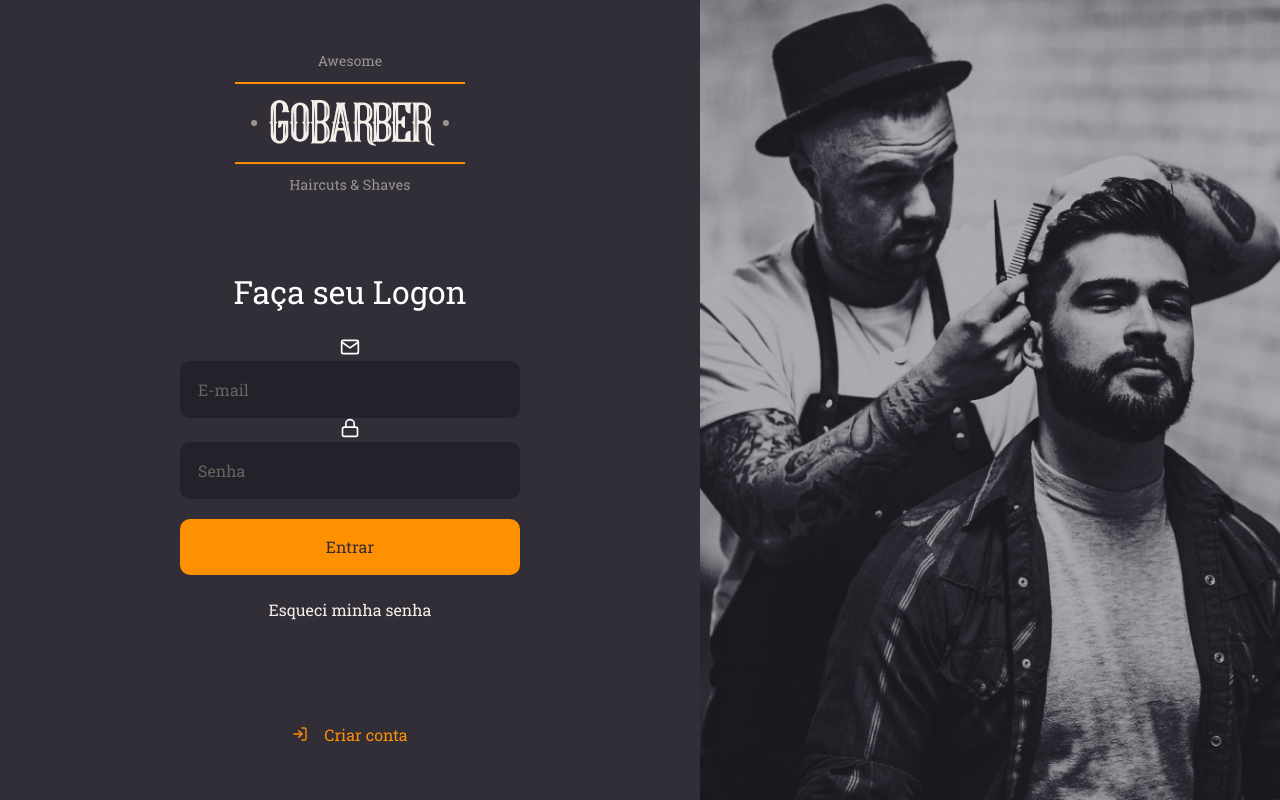
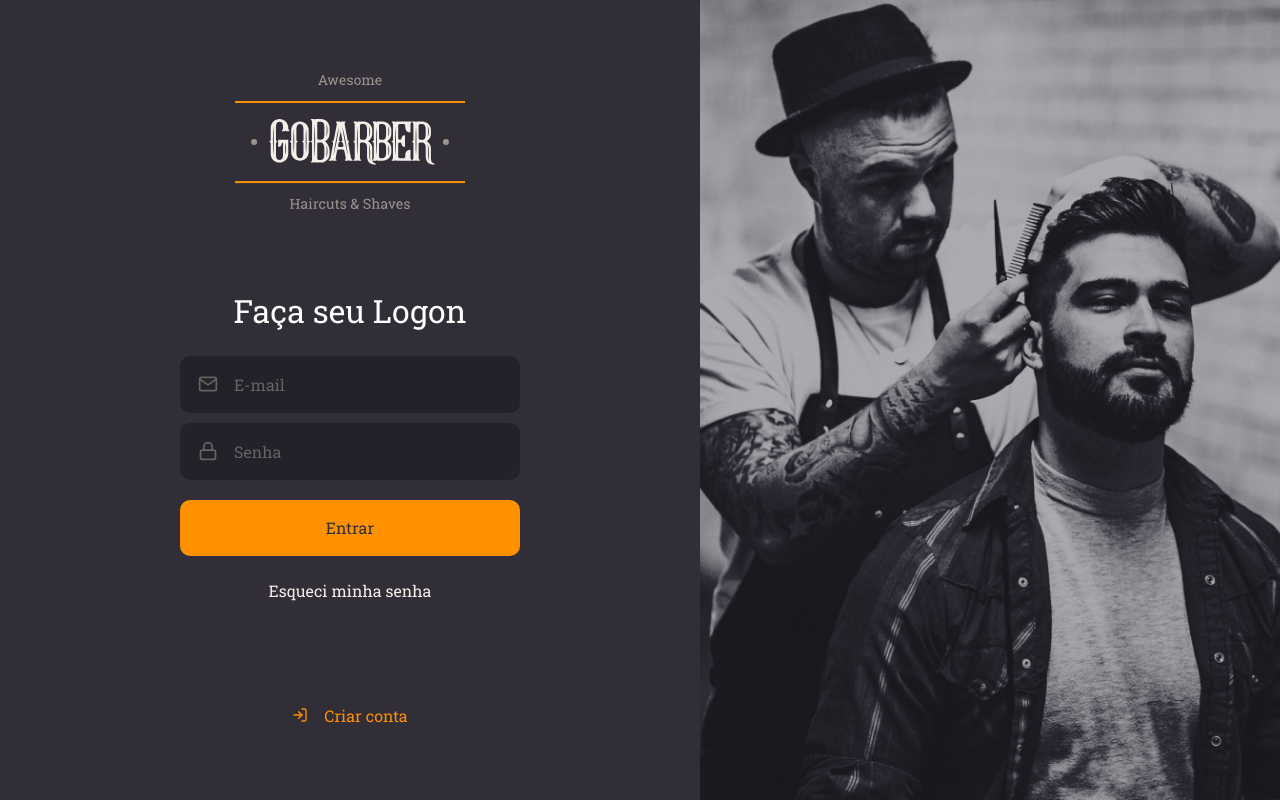
Before and after one commit to rafaelThi/goBarber, a React (Create React App) app: page / in a window 1280 px wide. Built offline with nearby package versions, Linux system fonts and the light colour scheme.

Commit message:
Finalizando a criação do input com icones

```diff
--- a/src/components/Button/index.tsx
+++ b/src/components/Button/index.tsx
@@ -8,10 +8,8 @@ const Button: React.FunctionComponent<ButtonProps> = ({
   children,
   ...rest
 }) => (
-  <Container>
-    <button type="button" {...rest}>
-      {children}
-    </button>
+  <Container type="button" {...rest}>
+    {children}
   </Container>
 );
 
--- a/src/components/Button/styled.ts
+++ b/src/components/Button/styled.ts
@@ -1,3 +1,19 @@
 import styled from 'styled-components';
+import { shade } from 'polished';
 
-export const Container = styled.div``;
+export const Container = styled.button`
+  background: #ff9000;
+  height: 56px;
+  border-radius: 10px;
+  border: 0;
+  padding: 0 16px;
+  color: #312e38;
+  width: 100%;
+  font-weight: 500;
+  margin-top: 20px;
+  transition: 0.2s;
+
+  &:hover {
+    background: ${shade(0.2, '#ff9000')};
+  }
+`;
--- a/src/components/Input/styled.ts
+++ b/src/components/Input/styled.ts
@@ -1,3 +1,30 @@
 import styled from 'styled-components';
 
-export const Container = styled.div``;
+export const Container = styled.div`
+  background: #232129;
+  border-radius: 10px;
+  border: 2px solid #232129;
+  padding: 16px;
+  width: 100%;
+  color: #666360;
+
+  display: flex;
+  align-items: center;
+
+  & + div {
+    margin-top: 10px;
+  }
+  input {
+    background: transparent;
+    flex: 1;
+    border: 0;
+    color: #f4ede8;
+
+    &::placeholder {
+      color: #666360;
+    }
+  }
+  svg {
+    margin-right: 16px;
+  }
+`;
--- a/src/pages/Signin/index.tsx
+++ b/src/pages/Signin/index.tsx
@@ -14,6 +14,7 @@ const SignIn: React.FC = () => (
       <img src={Logo} alt="GoBarber" />
       <form>
         <h1>Faça seu Logon</h1>
+
         <Input icon={FiMail} name="email" type="text" placeholder="E-mail" />
         <Input
           icon={FiLock}
--- a/src/pages/Signin/styles.ts
+++ b/src/pages/Signin/styles.ts
@@ -27,38 +27,7 @@ export const Content = styled.div`
     h1 {
       margin-bottom: 24px;
     }
-    input {
-      background: #232129;
-      border-radius: 10px;
-      border: 2px solid #232129;
-      padding: 16px;
-      width: 100%;
-      color: #f4ede8;
 
-      &::placeholder {
-        color: #666360;
-      }
-
-      & + input {
-        margin-top: 10px;
-      }
-    }
-    button {
-      background: #ff9000;
-      height: 56px;
-      border-radius: 10px;
-      border: 0;
-      padding: 0 16px;
-      color: #312e38;
-      width: 100%;
-      font-weight: 500;
-      margin-top: 20px;
-      transition: 0.2s;
-
-      &:hover {
-        background: ${shade(0.2, '#ff9000')};
-      }
-    }
     a {
       color: #f4ede8;
       display: block;
```
Also changed, not shown: 1 other file (tests, documents, lock files or other folders).
